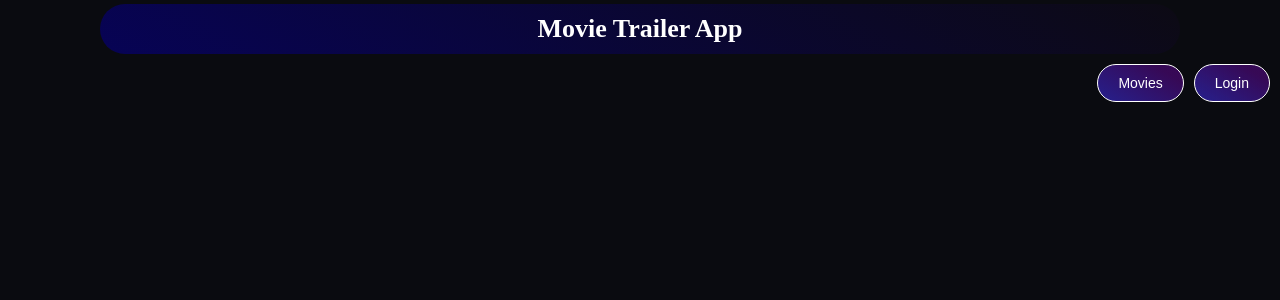
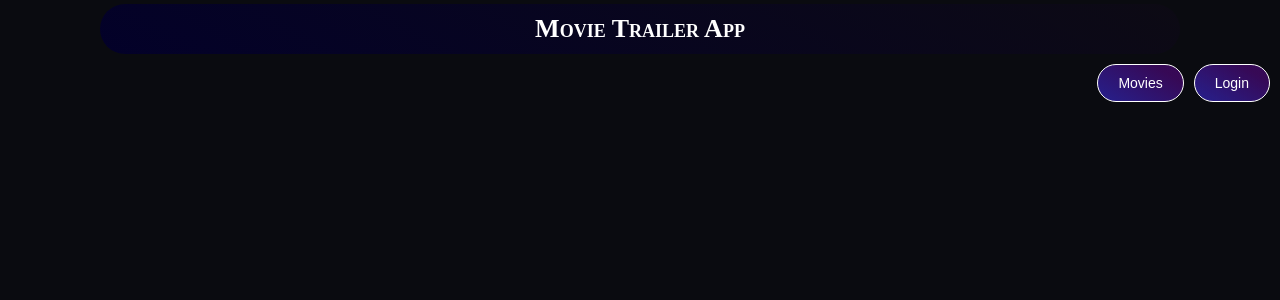
Before and after one commit to yaf8/Unity-Movies-Trailer-App, a React (Create React App) app: page / in a window 1280 px wide. Shown: the top 300 px of the page. Built offline with nearby package versions, Linux system fonts and the light colour scheme.

Commit message:
update Movie Trailder UI

```diff
--- a/src/App.css
+++ b/src/App.css
@@ -220,6 +220,7 @@ h1 {
 
 .brand {
   font-weight: bold;
+  font-variant: small-caps;
   font-size: 20px;
   flex-direction: column;
   background-color: #282c34;
@@ -237,7 +238,7 @@ h1 {
   color: white;
   background: linear-gradient(
       30deg,
-      rgb(7, 3, 85) 0%,
+      rgb(3, 1, 41) 0%,
       rgba(36, 1, 55, 0.1) 100%
   );
 }
```
